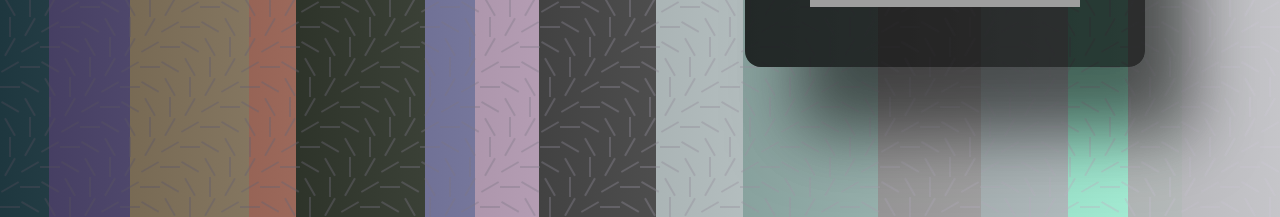
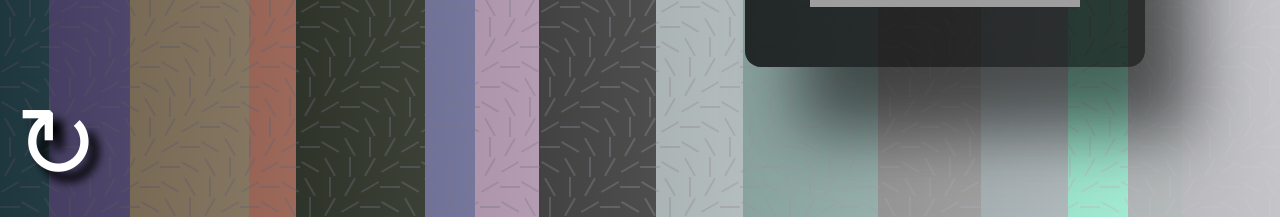
Before and after one commit to ralfpopescu/vedado-site, a React (Create React App) app: page / in a window 1280 px wide. Shown: the part 583-800 px from the top of the page. Built offline with nearby package versions, Linux system fonts and the light colour scheme; grey boxes are pictures that could not be loaded; a web font is replaced by a local one.

Commit message:
Add refresh button

```diff
--- a/src/components/Art/index.js
+++ b/src/components/Art/index.js
@@ -43,6 +43,19 @@ const shadowpulse = keyframes`
     text-shadow: 100px 50px 40px #000000;
     opacity: 1;
     letter-spacing: 0px;
+  }
+`;
+
+const reload = keyframes`
+  0% {
+    text-shadow: 100px 100px 100px #000000;
+    opacity: 0;
+    transform: scale(2) rotate(720deg);
+  }
+
+  100% {
+    text-shadow: 10px 10px 10px #000000;
+    transform: scale(1) rotate(0);
   }
 `;
 
@@ -111,6 +124,24 @@ const ContentContainer = styled.div`
   align-items: center;
 `;
 
+const AbsoluteFill = styled.div`
+  position: absolute;
+  top: 0;
+  right: 0;
+  left: 0;
+  bottom: 0;
+`;
+
+const ReloadContainer = styled.div`
+  font-size: 100px;
+  position: absolute;
+  bottom: 0;
+  padding: 15px;
+  color: white;
+  text-shadow: 10px 10px 10px #000000;
+  animation: ${reload} 6s;
+`;
+
 const generateColors = (number, hue) => {
   return randomColor({
     count: number,
@@ -143,6 +174,9 @@ const Art = () => {
         <div style={{ marginLeft: "100px" }}>
           <Content />
         </div>
+        <AbsoluteFill>
+          <ReloadContainer>↻</ReloadContainer>
+        </AbsoluteFill>
       </ContentContainer>
     </StripeContainer>
   );
```
